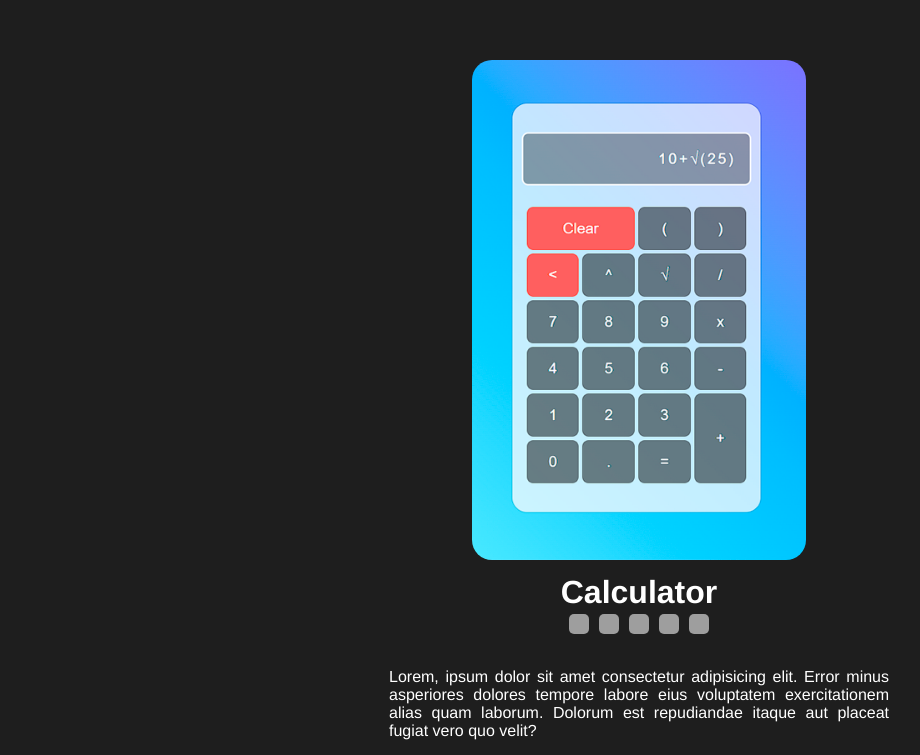
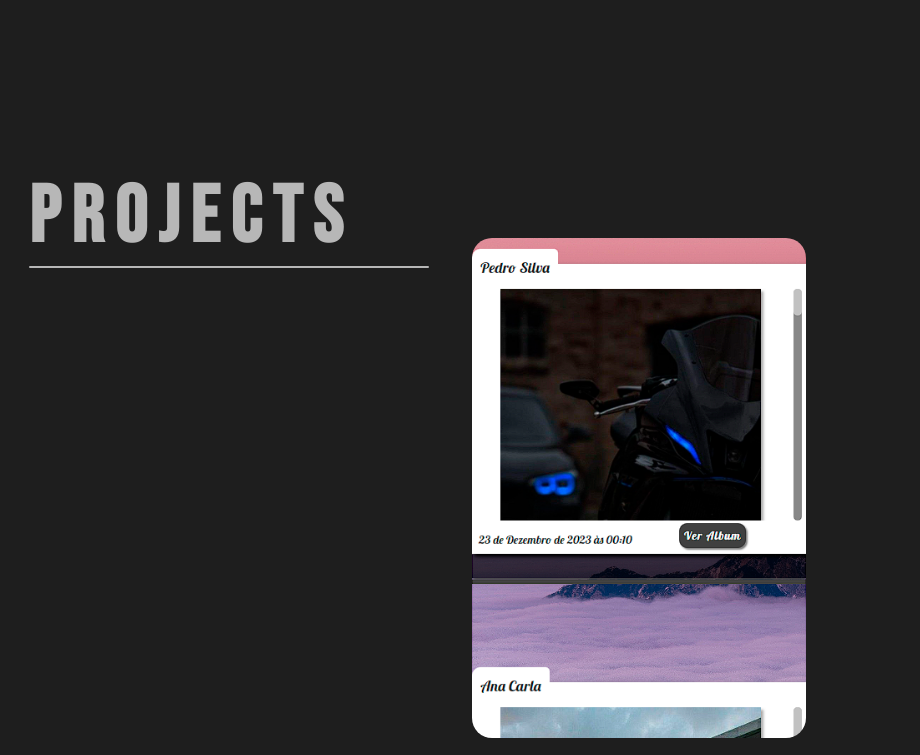
Before and after one commit to DeivisonCs/my-site, a React (Create React App) app: page / in a window 1280 px wide. Shown: the part 2017-2772 px from the top of the page, without its empty margins (1-921 px from the left). Built offline with nearby package versions, Linux system fonts and the light colour scheme; grey boxes are pictures that could not be loaded.

Commit message:
scroll animations fixed

```diff
--- a/src/components/AboutMeSection/index.jsx
+++ b/src/components/AboutMeSection/index.jsx
@@ -18,8 +18,8 @@ const AboutMeSection = ({title, text}) => {
                     trigger: ".AboutMeContent",
                     scrub: true,
                     // markers: true,
-                    start: "top 900px",
-                    end: "top 600px"
+                    start: "top 80%",
+                    end: "top 50%"
                 }
             })
             .fromTo("#about-me-title", {
--- a/src/components/Button/styles.js
+++ b/src/components/Button/styles.js
@@ -26,6 +26,7 @@ export const ButtonContainer = styled.div`
     align-items: center;
     justify-content: center;
     border-radius: 10px;
+    white-space: nowrap;
 
     &.view_more{
         overflow: hidden;
--- a/src/components/MainNameSection/index.jsx
+++ b/src/components/MainNameSection/index.jsx
@@ -22,11 +22,12 @@ const MyNameSection = ({name_1, name_2, office, buttonText}) => {
 
         gsap.fromTo('.lastName', {
             opacity: 0,
-            x: 400,
+            x: '100vw'
         }, {
             opacity: 1,
-            x: 150,
-            duration: 2.1,
+            x: '22vw',
+            y: '-3vw',
+            duration: 2.9,
             delay: 1.3
         })
 
--- a/src/components/MainNameSection/styles.js
+++ b/src/components/MainNameSection/styles.js
@@ -29,7 +29,6 @@ export const NameDiv = styled.div`
     height: 50vh;
     min-height: 480px;
     color: #fff;
-    // background-color: blue;
 
     display: flex;
     justify-content: center;
@@ -40,13 +39,11 @@ export const NameDiv = styled.div`
     & .mainNameDiv {
         position: relative;
         top: -10%;
-        // background-color: cyan;
     }
 
     & .subTextDiv {
         position: absolute;
         bottom: 10%;
-        // background-color: red;
 
         display: flex;
         flex-direction: column;
@@ -58,18 +55,15 @@ export const FirstName = styled.h1`
     font-family: CinzelDecorative, arial, sans-serif;
     font-size: 8vw;
     text-shadow: -4px 5px 2px #000;
-
-    margin-bottom: -40px;
-    opacity: 0;
 `
 
 export const LastName = styled.h1`
     font-family: CinzelDecorative, arial, sans-serif;
     font-size: 7vw;
     text-shadow: -4px 5px 2px #000;
-    transform: translate(150px, 5px);
+
+    transform: translate(22vw, -3vw);
     margin-bottom: 20px;
-
 `
 
 export const WhatIam = styled.p`
--- a/src/components/ProjectsSection/index.jsx
+++ b/src/components/ProjectsSection/index.jsx
@@ -1,5 +1,5 @@
 import {React, useLayoutEffect} from "react";
-import { OuterContainer, ContentContainer } from "./styles";
+import { OuterContainer, ContentContainer, SectionName } from "./styles";
 import { gsap } from "gsap";
 import { ScrollTrigger } from "gsap/ScrollTrigger";
 
@@ -43,10 +43,37 @@ const Projects = () => {
     })
 
     return (
-    <>
+        <>
+        <SectionName>
+            <h1>Projects</h1>
+            <span></span>
+        </SectionName>
+
         <OuterContainer className="projectsSection" id="projectViewControler">
 
+
             <ContentContainer className="projectContainer">
+                <a className="projectImage" href="https://deivisoncs.pythonanywhere.com/" target="_blank" rel="noopener noreferrer">
+                    <img src={MyGallery} alt="Project" />
+                </a>
+
+                <h2>My Gallery</h2>
+
+                <div className="tecnologiesUsed">
+                    <span>
+                        <img src="https://upload.wikimedia.org/wikipedia/commons/thumb/6/6a/JavaScript-logo.png/768px-JavaScript-logo.png" alt=""/>
+                    </span>
+                </div>
+
+
+                <p>Lorem, ipsum dolor sit amet consectetur adipisicing elit. Error minus asperiores dolores tempore labore eius voluptatem exercitationem alias quam laborum. Dolorum est repudiandae itaque aut placeat fugiat vero quo velit?</p>
+
+                <img src={arrow_forward} alt="Arrow Forward" className="forward_arrow direction_arrow"/>
+            </ContentContainer>
+
+            <ContentContainer className="projectContainer">
+                <img src={arrow_back} alt="Arrow Back" className="back_arrow direction_arrow"/>
+
                 <a className="projectImage" href="https://calculator-react-rosy-alpha.vercel.app/" target="_blank" rel="noopener noreferrer">
                     <img src={calculatorProject} alt="Project" />
                 </a>
@@ -122,27 +149,6 @@ const Projects = () => {
             <ContentContainer className="projectContainer">
                 <img src={arrow_back} alt="Arrow Back" className="back_arrow direction_arrow"/>
 
-                <a className="projectImage" href="https://deivisoncs.pythonanywhere.com/" target="_blank" rel="noopener noreferrer">
-                    <img src={MyGallery} alt="Project" />
-                </a>
-
-                <h2>My Gallery</h2>
-
-                <div className="tecnologiesUsed">
-                    <span>
-                        <img src="https://upload.wikimedia.org/wikipedia/commons/thumb/6/6a/JavaScript-logo.png/768px-JavaScript-logo.png" alt=""/>
-                    </span>
-                </div>
-
-
-                <p>Lorem, ipsum dolor sit amet consectetur adipisicing elit. Error minus asperiores dolores tempore labore eius voluptatem exercitationem alias quam laborum. Dolorum est repudiandae itaque aut placeat fugiat vero quo velit?</p>
-
-                <img src={arrow_forward} alt="Arrow Forward" className="forward_arrow direction_arrow"/>
-            </ContentContainer>
-
-            <ContentContainer className="projectContainer">
-                <img src={arrow_back} alt="Arrow Back" className="back_arrow direction_arrow"/>
-
                 <a className="projectImage" href="https://deivisoncs.github.io/Pokedex/" target="_blank" rel="noopener noreferrer">
                     <img src={Pokedex} alt="Project" />
                 </a>
@@ -160,7 +166,7 @@ const Projects = () => {
             </ContentContainer>
 
         </OuterContainer>
-    </>
+        </>
     )
 };
 
--- a/src/components/ProjectsSection/styles.js
+++ b/src/components/ProjectsSection/styles.js
@@ -1,15 +1,47 @@
 import styled from "styled-components";
+
+export const SectionName = styled.div`
+
+    transform: translate(30px, 90px);
+    margin-top: 80px;
+
+    display: flex;
+    flex-direction: column;
+    align-items: flex-start;
+    justify-content: center;
+    gap: 70px;
+
+    position: sticky;
+    top: 15%;
+
+
+    & h1 {
+        color: #b7b7b7;
+        font-size: 5rem;
+        font-family: BebasNeue, Arial;
+        letter-spacing: .7rem;
+    }
+
+    & span {
+        background-color: #b7b7b7;
+        width: 400px;
+        padding: 1px;
+        border-radius: 5px;
+
+        margin-top: -70px;
+    }
+`
 
 export const OuterContainer = styled.section`
     width: 500%;
     height: 100vh;
-    // background-color: cyan;
+    // margin-top: 30px;
     overscroll-behavior: none;
+    position: relative;
 
     display: flex;
     flex-wrap: nowrap;
     align-items: center;
-
 `
 
 export const ContentContainer = styled.div`
--- a/src/global.css
+++ b/src/global.css
@@ -29,6 +29,18 @@
         font-size: 7vw;
     }
 }
+
+
+@media screen and (max-width: 800px) {
+    #mainNameContent {
+        top: -2%;
+    }
+
+    /* #changeFontSizeLastName {
+        transform: translate(22vw, -30px);
+    } */
+}
+
 
 
 
```
